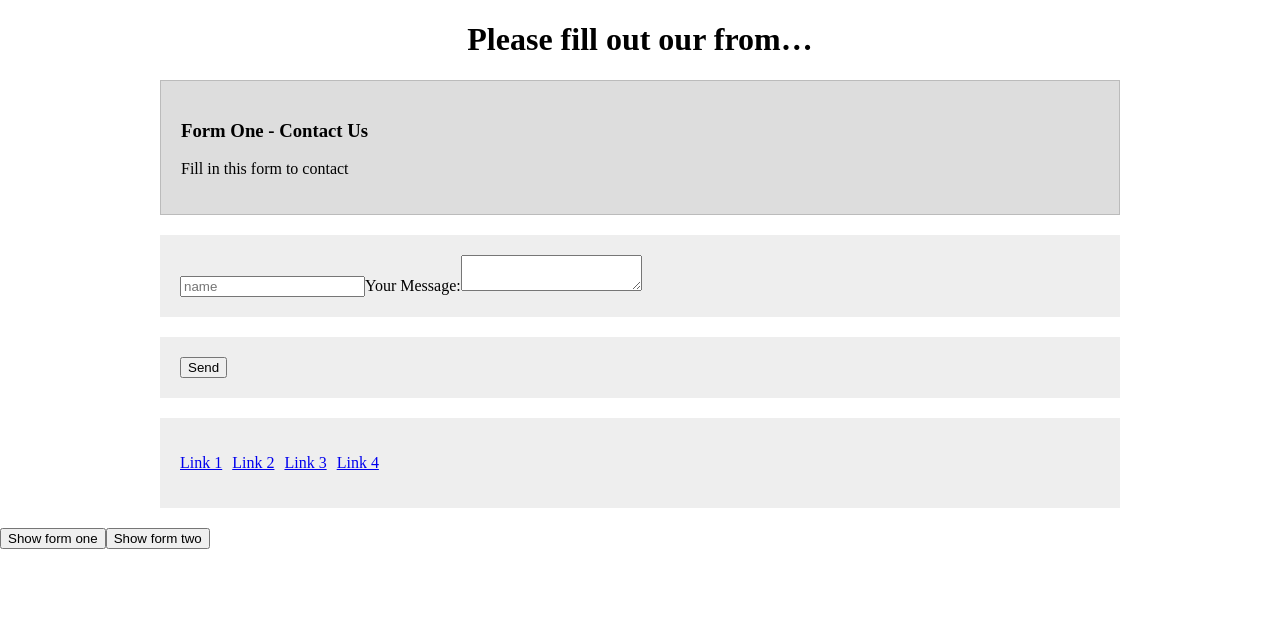
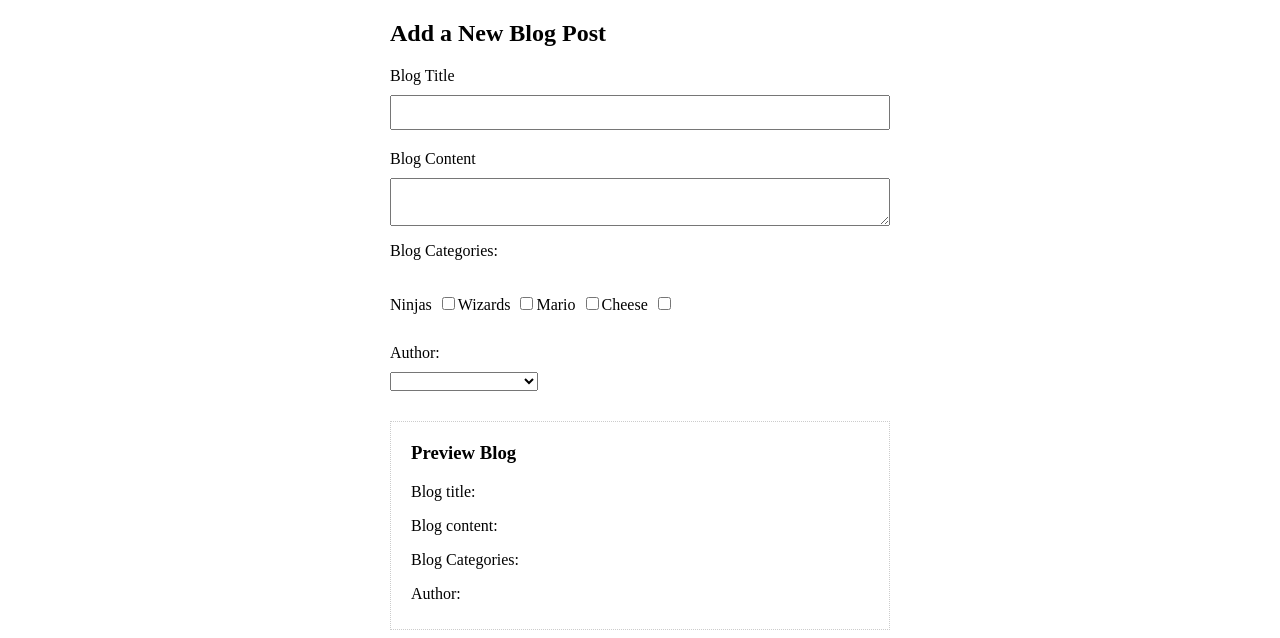
Before and after one commit to 409915016/vue-simple, a Vue app: page / in a window 1280 px wide. Shown: the top 638 px of the page. Built offline with nearby package versions, Linux system fonts and the light colour scheme.

Commit message:
* Form input/checkBox/select

```diff
--- a/src/App.vue
+++ b/src/App.vue
@@ -1,44 +1,28 @@
 <template>
   <div>
-    <keep-alive>
-      <component v-bind:is="component"></component>
-    </keep-alive>
-
-    <button @click="component = 'form-one' ">Show form one</button>
-    <button @click=" component = 'form-two' ">Show form two</button>
+    <add-blog></add-blog>
   </div>
 </template>
 
 <script>
-  import formOne from  "./components/formOne.vue"
-  import formTwo from  "./components/formTwo.vue"
+  import addBlog from  "./components/addBlog.vue"
 
   export default {
     components: {
-      'form-one': formOne,
-      'form-two': formTwo
+      'add-blog': addBlog
     },
     data() {
-      return {
-        component: 'form-one'
-      }
+      return {}
 
     },
-    methods: {
-      updateTitle(updatedTitle){
-        this.title = updatedTitle;
-      },
-      handleSubmit (){
-
-      }
-
-    }
+    methods: {}
   }
 </script>
 
-<style scoped>
-  h1 {
-    color: purple;
+<style>
+  body {
+    margin: 0;
+    font-family: 'Nunito SemiBold';
   }
 
 </style>
--- /dev/null
+++ b/src/components/addBlog.vue
@@ -0,0 +1,106 @@
+<template>
+  <div id="add-blog">
+    <h2>Add a New Blog Post</h2>
+    <form action="">
+      <label for="">Blog Title</label>
+      <input type="text" v-model="blog.title" required>
+      <label for="">Blog Content</label>
+      <textarea v-model="blog.content" name="" id=""></textarea>
+      <div id="checkboxes">
+        <p>Blog Categories:</p>
+        <label>Ninjas</label>
+        <input type="checkbox" value="ninjas" v-model="blog.categories"/>
+        <label>Wizards</label>
+        <input type="checkbox" value="wizards" v-model="blog.categories"/>
+        <label>Mario</label>
+        <input type="checkbox" value="mario" v-model="blog.categories"/>
+        <label>Cheese</label>
+        <input type="checkbox" value="cheese" v-model="blog.categories"/>
+      </div>
+      <label for="">Author:</label>
+      <select v-model="blog.author">
+        <option v-for="author in authors">{{ author }}</option>
+      </select>
+    </form>
+
+    <div id="preview">
+      <h3>Preview Blog</h3>
+      <p>Blog title: {{ blog.title }}</p>
+      <p>Blog content:</p>
+      <p>
+        {{ blog.content }}
+      </p>
+      <p>Blog Categories:</p>
+      <ul>
+        <li v-for="category in blog.categories">{{ category }}</li>
+      </ul>
+      <p>Author: {{ blog.author}}</p>
+    </div>
+
+  </div>
+</template>
+
+<script>
+
+
+  export default {
+    components: {},
+    data() {
+      return {
+        blog: {
+          title: '',
+          content: '',
+          categories: [],
+          author: '',
+        },
+        authors: ['The Net Ninja', 'The Angular Avenger', 'The Vue Vindicator']
+      }
+
+    },
+    methods: {}
+  }
+</script>
+
+
+<style>
+  #add-blog * {
+    box-sizing: border-box;
+  }
+
+  #add-blog {
+    margin: 20px auto;
+    max-width: 500px;
+  }
+
+  label {
+    display: block;
+    margin: 20px 0 10px;
+  }
+
+  input[type="text"], textarea {
+    display: block;
+    width: 100%;
+    padding: 8px;
+  }
+
+  #preview {
+    padding: 10px 20px;
+    border: 1px dotted #ccc;
+    margin: 30px 0;
+  }
+
+  h3 {
+    margin-top: 10px;
+  }
+
+  #checkboxes input {
+    display: inline-block;;
+    margin-left: 10px;
+
+  }
+
+  #checkboxes label {
+    display: inline-block;
+  }
+
+</style>
```
